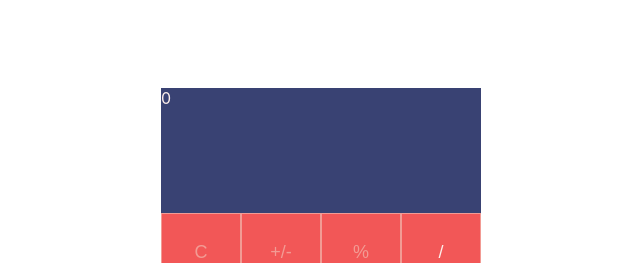
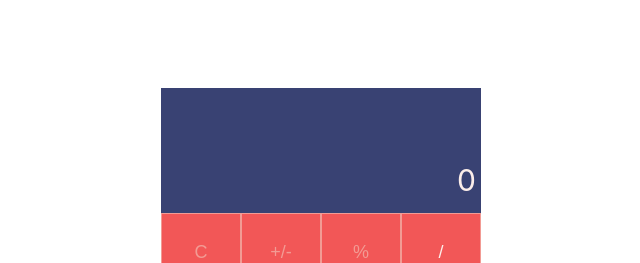
Before and after one commit to papakapa/react-calc, a React (Create React App) app: page / in a window 1280 px wide. Shown: the top 263 px of the page, without its empty margins (319-959 px from the left). Built offline with nearby package versions, Linux system fonts and the light colour scheme.

Commit message:
add number click func & clear func

```diff
--- a/src/App.tsx
+++ b/src/App.tsx
@@ -1,14 +1,17 @@
-import React from 'react';
+import React, { useState } from 'react';
 import { StyledAppWrapper, StyledCalcWrapper } from './core/StyledApp';
 import Display from './components/calc-display/Display';
 import CalcButtons from "./components/calc-buttons/CalcButtons";
 
 function App() {
+  const [currentValue, setCurrentValue] = useState('0');
+  const [currentExpression, setCurrentExpression] = useState('0');
+
   return (
     <StyledAppWrapper>
       <StyledCalcWrapper>
-        <Display />
-        <CalcButtons />
+        <Display expression={currentExpression !== '0' ? currentExpression : ''} currentValue={currentValue}/>
+        <CalcButtons setCurrent={setCurrentValue} setExpression={setCurrentExpression} currentValue={currentValue}/>
       </StyledCalcWrapper>
     </StyledAppWrapper>
   );
--- a/src/components/button/Button.tsx
+++ b/src/components/button/Button.tsx
@@ -3,11 +3,12 @@ import { StyledButton } from './StyledButton';
 
 interface IButton {
   style?: any;
+  onClick?: (e: any) => void;
 }
 
 const Button: React.FC<IButton> = (props) => {
   return (
-    <StyledButton {...props}>{props.children}</StyledButton>
+    <StyledButton {...props} tabIndex={-1}>{props.children}</StyledButton>
   );
 };
 
--- a/src/components/button/StyledButton.ts
+++ b/src/components/button/StyledButton.ts
@@ -14,4 +14,8 @@ export const StyledButton = styled.button`
     background: #E33D3D;
     border: 1px solid #F29B94;
   }
+  &:active {
+    background: #E33D3D;
+    border: 1px solid #F29B94;
+  }
 `;
--- a/src/components/calc-buttons/CalcButtons.tsx
+++ b/src/components/calc-buttons/CalcButtons.tsx
@@ -3,26 +3,44 @@ import { StyledCalcButtons } from './StyledCalcButtons';
 import Button from "../button/Button";
 import { largeButton, lowFuncButton } from "../../core/styles";
 
-const CalcButtons: React.FC = () => {
- return(
+interface ICalc {
+  setCurrent: any;
+  setExpression: any;
+  currentValue: string;
+}
+
+const CalcButtons: React.FC<ICalc> = ({setCurrent, setExpression, currentValue}) => {
+  const onNumberClick = (e: any) => {
+    if (currentValue === '0') {
+      setCurrent(e.target.innerText);
+    } else {
+      currentValue.length < 13 && setCurrent(currentValue.concat(e.target.innerText));
+    }
+  };
+
+  const onClear = () => {
+    setCurrent('0');
+  };
+
+  return (
     <StyledCalcButtons>
-     <Button style={lowFuncButton}>C</Button>
+      <Button style={lowFuncButton} onClick={onClear}>C</Button>
       <Button style={lowFuncButton}>+/-</Button>
       <Button style={lowFuncButton}>%</Button>
       <Button>/</Button>
-     <Button>7</Button>
-     <Button>8</Button>
-     <Button>9</Button>
+      <Button onClick={onNumberClick}>7</Button>
+      <Button onClick={onNumberClick}>8</Button>
+      <Button onClick={onNumberClick}>9</Button>
       <Button>*</Button>
-     <Button>4</Button>
-     <Button>5</Button>
-     <Button>6</Button>
+      <Button onClick={onNumberClick}>4</Button>
+      <Button onClick={onNumberClick}>5</Button>
+      <Button onClick={onNumberClick}>6</Button>
       <Button>-</Button>
-     <Button>1</Button>
-     <Button>2</Button>
-     <Button>3</Button>
+      <Button onClick={onNumberClick}>1</Button>
+      <Button onClick={onNumberClick}>2</Button>
+      <Button onClick={onNumberClick}>3</Button>
       <Button>+</Button>
-     <Button style={largeButton}>0</Button>
+      <Button style={largeButton} onClick={onNumberClick}>0</Button>
       <Button>.</Button>
       <Button>=</Button>
     </StyledCalcButtons>
--- a/src/components/calc-display/Display.tsx
+++ b/src/components/calc-display/Display.tsx
@@ -1,9 +1,17 @@
 import React from 'react';
-import { StyledDisplay } from './StyledDisplay';
+import { StyledCurrentValue, StyledDisplay, StyledExpression } from './StyledDisplay';
 
-const Display:React.FC = () => {
+interface IDisplay {
+  expression: string;
+  currentValue: string;
+}
+
+const Display:React.FC<IDisplay> = ({expression, currentValue}) => {
   return (
-    <StyledDisplay>0</StyledDisplay>
+    <StyledDisplay>
+      <StyledExpression>{expression}</StyledExpression>
+      <StyledCurrentValue>{currentValue}</StyledCurrentValue>
+    </StyledDisplay>
   );
 };
 
--- a/src/components/calc-display/StyledDisplay.ts
+++ b/src/components/calc-display/StyledDisplay.ts
@@ -2,4 +2,21 @@ import styled from 'styled-components';
 
 export const StyledDisplay = styled.div`
   height: 125px;
+
+  display: flex;
+  flex-direction: column;
+
+  text-align: right;
 `;
+
+export const StyledCurrentValue = styled.div`
+  height: 75px;
+  font-size: 30px;
+  padding-top: 40px;
+  padding-right: 5px;
+`;
+
+export const StyledExpression = styled.div`
+  height: 50px;
+  padding-right: 5px;
+`;
```
Lines whose indentation alone changed are shown as unchanged.
